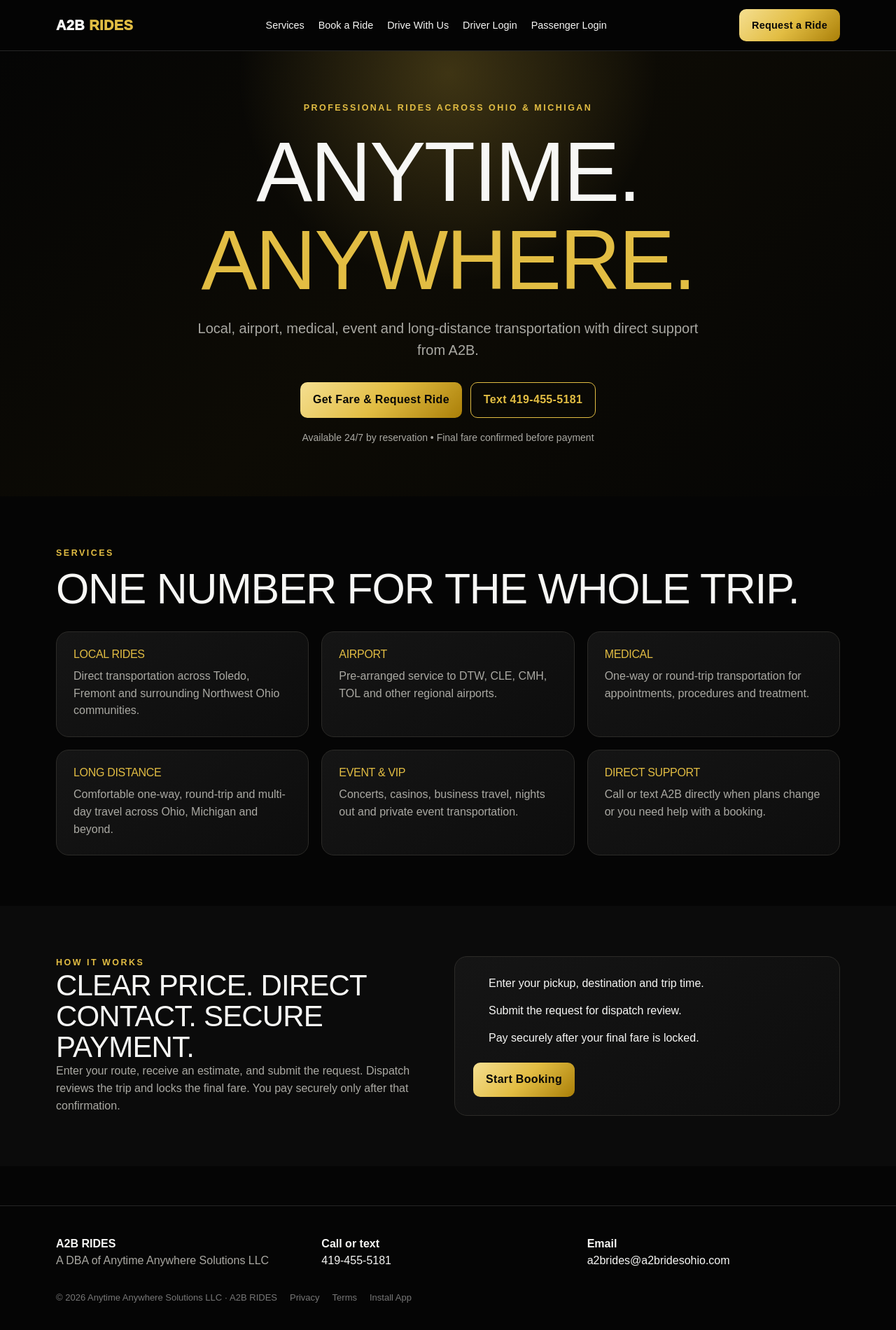
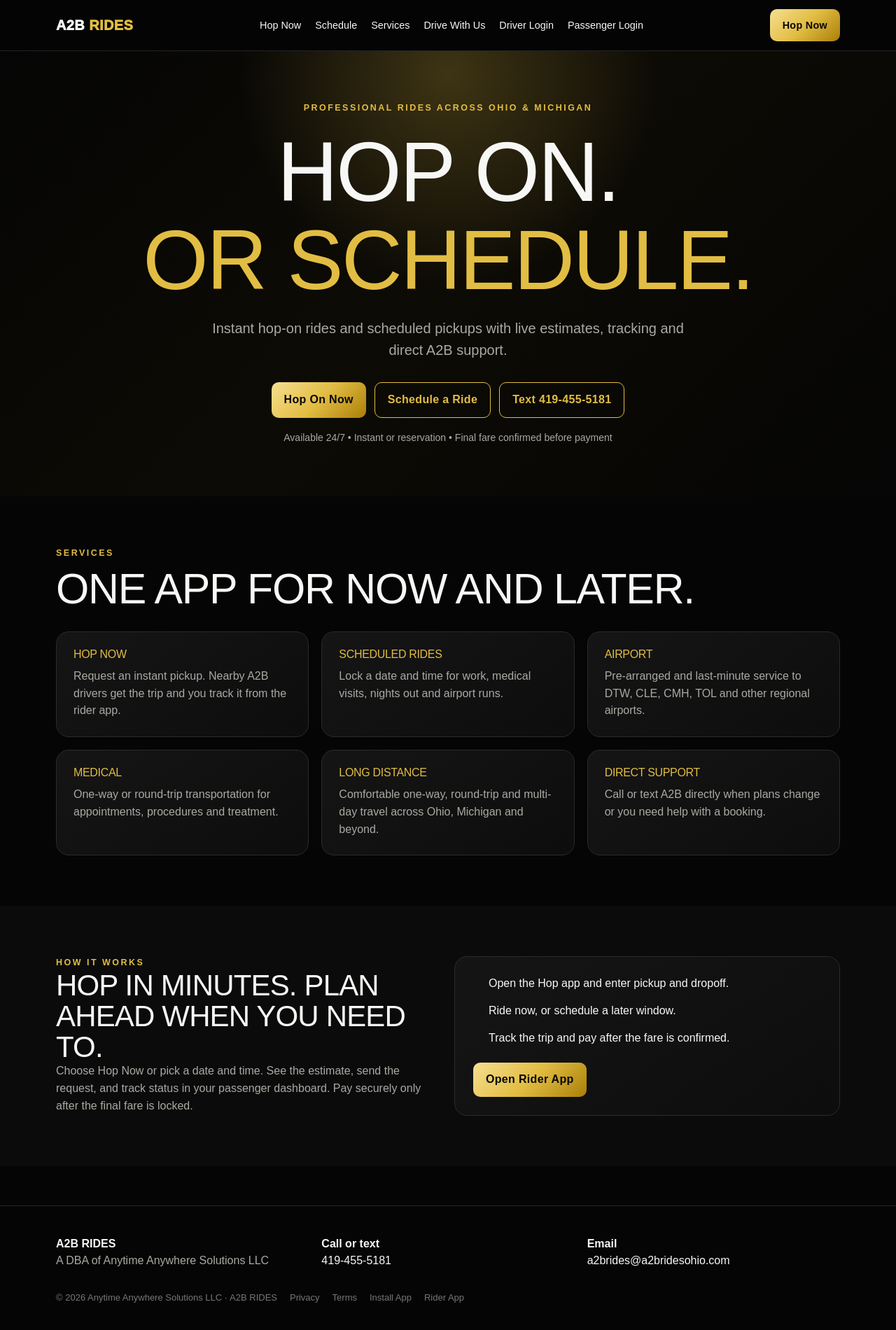
Before and after one commit to smobkings-oss/a2bridesohio-com, a Next.js app: page / in a window 1280 px wide. Shown: the top 1900 px of the page at 70% size. Built offline with nearby package versions, Linux system fonts and the light colour scheme; no server answers.

Commit message:
Update home and nav for Hop Now plus scheduled rides

```diff
--- a/app/layout.tsx
+++ b/app/layout.tsx
@@ -6,33 +6,51 @@
 export const metadata: Metadata = {
   metadataBase: new URL(process.env.SITE_URL || 'https://a2bridesohio.com'),
   title: { default: 'A2B RIDES | Anytime, Anywhere', template: '%s | A2B RIDES' },
-  description: 'Professional local, airport, medical, event and long-distance transportation across Ohio and Michigan.',
-  applicationName:'A2B RIDES',
-  openGraph:{type:'website',siteName:'A2B RIDES',title:'A2B RIDES | Anytime, Anywhere',description:'Professional transportation across Ohio and Michigan.',url:'/',images:[{url:'/opengraph-image',width:1200,height:630,alt:'A2B RIDES — Anytime. Anywhere.'}]},
-  twitter:{card:'summary_large_image',title:'A2B RIDES | Anytime, Anywhere',description:'Professional transportation across Ohio and Michigan.',images:['/opengraph-image']},
-  appleWebApp:{capable:true,statusBarStyle:'black-translucent',title:'A2B RIDES'},
+  description: 'Hop on instantly or schedule professional rides across Ohio and Michigan.',
+  applicationName: 'A2B RIDES',
+  openGraph: {type: 'website', siteName: 'A2B RIDES', title: 'A2B RIDES | Anytime, Anywhere', description: 'Instant hop-on rides and scheduled transportation across Ohio and Michigan.', url: '/', images: [{url: '/opengraph-image', width: 1200, height: 630, alt: 'A2B RIDES — Anytime. Anywhere.'}]},
+  twitter: {card: 'summary_large_image', title: 'A2B RIDES | Anytime, Anywhere', description: 'Instant hop-on rides and scheduled transportation across Ohio and Michigan.', images: ['/opengraph-image']},
+  appleWebApp: {capable: true, statusBarStyle: 'black-translucent', title: 'A2B RIDES'},
 };
 
-export const viewport={themeColor:'#d4af37',colorScheme:'dark'};
+export const viewport = {themeColor: '#d4af37', colorScheme: 'dark'};
 
 export default function RootLayout({ children }: Readonly<{ children: React.ReactNode }>) {
-  return <html lang="en"><body><PwaRegister/>
-    <header style={{position:'sticky',top:0,zIndex:40,background:'rgba(5,5,5,.94)',borderBottom:'1px solid #252525',backdropFilter:'blur(12px)'}}>
+  return (
+    <html lang="en">
+      <body>
+        <PwaRegister />
+        <header style={{position: 'sticky', top: 0, zIndex: 40, background: 'rgba(5,5,5,.94)', borderBottom: '1px solid #252525', backdropFilter: 'blur(12px)'}}>
           <div className="shell header-inner">
-        <Link href="/" style={{fontWeight:950,fontSize:20,letterSpacing:'.02em'}}>A2B <span className="gold">RIDES</span></Link>
-        <nav className="navlinks" aria-label="Main navigation"><Link href="/#services">Services</Link><Link href="/book">Book a Ride</Link><Link href="/drivers">Drive With Us</Link><Link href="/driver">Driver Login</Link><Link href="/account">Passenger Login</Link></nav>
-        <Link className="btn btn-gold mobile-call" href="/account">Sign In</Link>
-        <Link className="btn btn-gold navlinks" href="/book">Request a Ride</Link>
+            <Link href="/" style={{fontWeight: 950, fontSize: 20, letterSpacing: '.02em'}}>A2B <span className="gold">RIDES</span></Link>
+            <nav className="navlinks" aria-label="Main navigation">
+              <Link href="/hop">Hop Now</Link>
+              <Link href="/book">Schedule</Link>
+              <Link href="/#services">Services</Link>
+              <Link href="/drivers">Drive With Us</Link>
+              <Link href="/driver">Driver Login</Link>
+              <Link href="/account">Passenger Login</Link>
+            </nav>
+            <Link className="btn btn-gold mobile-call" href="/hop">Hop Now</Link>
+            <Link className="btn btn-gold navlinks" href="/hop">Hop Now</Link>
           </div>
         </header>
         {children}
-    <footer id="contact" style={{borderTop:'1px solid #252525',padding:'42px 0',marginTop:56}}>
+        <footer id="contact" style={{borderTop: '1px solid #252525', padding: '42px 0', marginTop: 56}}>
           <div className="shell grid3">
             <div><strong>A2B RIDES</strong><div className="muted">A DBA of Anytime Anywhere Solutions LLC</div></div>
-        <div><strong>Call or text</strong><br/><a href="tel:14194555181">419-455-5181</a></div>
-        <div><strong>Email</strong><br/><a href="mailto:a2brides@a2bridesohio.com">a2brides@a2bridesohio.com</a></div>
+            <div><strong>Call or text</strong><br /><a href="tel:14194555181">419-455-5181</a></div>
+            <div><strong>Email</strong><br /><a href="mailto:a2brides@a2bridesohio.com">a2brides@a2bridesohio.com</a></div>
           </div>
-      <div className="shell" style={{marginTop:30,display:'flex',gap:18,flexWrap:'wrap',color:'#777',fontSize:13}}><span>© 2026 Anytime Anywhere Solutions LLC · A2B RIDES</span><Link href="/privacy">Privacy</Link><Link href="/terms">Terms</Link><Link href="/install">Install App</Link></div>
+          <div className="shell" style={{marginTop: 30, display: 'flex', gap: 18, flexWrap: 'wrap', color: '#777', fontSize: 13}}>
+            <span>© 2026 Anytime Anywhere Solutions LLC · A2B RIDES</span>
+            <Link href="/privacy">Privacy</Link>
+            <Link href="/terms">Terms</Link>
+            <Link href="/install">Install App</Link>
+            <Link href="/hop">Rider App</Link>
+          </div>
         </footer>
-  </body></html>;
+      </body>
+    </html>
+  );
 }
--- a/app/page.tsx
+++ b/app/page.tsx
@@ -1,25 +1,52 @@
 import Link from 'next/link';
 
-const services=[
-  ['LOCAL RIDES','Direct transportation across Toledo, Fremont and surrounding Northwest Ohio communities.'],
-  ['AIRPORT','Pre-arranged service to DTW, CLE, CMH, TOL and other regional airports.'],
-  ['MEDICAL','One-way or round-trip transportation for appointments, procedures and treatment.'],
-  ['LONG DISTANCE','Comfortable one-way, round-trip and multi-day travel across Ohio, Michigan and beyond.'],
-  ['EVENT & VIP','Concerts, casinos, business travel, nights out and private event transportation.'],
-  ['DIRECT SUPPORT','Call or text A2B directly when plans change or you need help with a booking.'],
+const services = [
+  ['HOP NOW', 'Request an instant pickup. Nearby A2B drivers get the trip and you track it from the rider app.'],
+  ['SCHEDULED RIDES', 'Lock a date and time for work, medical visits, nights out and airport runs.'],
+  ['AIRPORT', 'Pre-arranged and last-minute service to DTW, CLE, CMH, TOL and other regional airports.'],
+  ['MEDICAL', 'One-way or round-trip transportation for appointments, procedures and treatment.'],
+  ['LONG DISTANCE', 'Comfortable one-way, round-trip and multi-day travel across Ohio, Michigan and beyond.'],
+  ['DIRECT SUPPORT', 'Call or text A2B directly when plans change or you need help with a booking.'],
 ];
 
-export default function Home(){return <main>
-  <section className="hero"><div className="shell" style={{textAlign:'center',paddingBlock:72}}>
-    <div className="eyebrow">PROFESSIONAL RIDES ACROSS OHIO &amp; MICHIGAN</div>
-    <h1 style={{fontSize:'clamp(3.4rem,10vw,7.5rem)',margin:'18px 0 20px'}}>ANYTIME.<br/><span className="gold">ANYWHERE.</span></h1>
-    <p className="muted" style={{fontSize:20,maxWidth:720,margin:'0 auto 30px'}}>Local, airport, medical, event and long-distance transportation with direct support from A2B.</p>
-    <div style={{display:'flex',gap:12,justifyContent:'center',flexWrap:'wrap'}}><Link className="btn btn-gold" href="/book">Get Fare &amp; Request Ride</Link><a className="btn btn-outline" href="sms:14194555181">Text 419-455-5181</a></div>
-    <p className="muted" style={{marginTop:18,fontSize:14}}>Available 24/7 by reservation • Final fare confirmed before payment</p>
-  </div></section>
-  <section id="services" className="shell section"><div className="eyebrow">SERVICES</div><h2 style={{fontSize:'clamp(2.2rem,6vw,3.8rem)',margin:'10px 0 28px'}}>ONE NUMBER FOR THE WHOLE TRIP.</h2><div className="grid3">{services.map(([title,description])=><article className="panel service-card" key={title}><h3 className="gold">{title}</h3><p className="muted">{description}</p></article>)}</div></section>
-  <section style={{background:'#0b0b0b',paddingBlock:72}}><div className="shell grid2">
-    <div><div className="eyebrow">HOW IT WORKS</div><h2 style={{fontSize:42}}>CLEAR PRICE. DIRECT CONTACT. SECURE PAYMENT.</h2><p className="muted">Enter your route, receive an estimate, and submit the request. Dispatch reviews the trip and locks the final fare. You pay securely only after that confirmation.</p></div>
-    <div className="panel" style={{padding:26}}><ol style={{margin:0,paddingLeft:22}}><li style={{marginBottom:14}}>Enter your pickup, destination and trip time.</li><li style={{marginBottom:14}}>Submit the request for dispatch review.</li><li>Pay securely after your final fare is locked.</li></ol><Link className="btn btn-gold" style={{marginTop:22}} href="/book">Start Booking</Link></div>
-  </div></section>
-</main>}
+export default function Home() {
+  return (
+    <main>
+      <section className="hero">
+        <div className="shell" style={{textAlign: 'center', paddingBlock: 72}}>
+          <div className="eyebrow">PROFESSIONAL RIDES ACROSS OHIO &amp; MICHIGAN</div>
+          <h1 style={{fontSize: 'clamp(3.4rem,10vw,7.5rem)', margin: '18px 0 20px'}}>HOP ON.<br /><span className="gold">OR SCHEDULE.</span></h1>
+          <p className="muted" style={{fontSize: 20, maxWidth: 720, margin: '0 auto 30px'}}>Instant hop-on rides and scheduled pickups with live estimates, tracking and direct A2B support.</p>
+          <div style={{display: 'flex', gap: 12, justifyContent: 'center', flexWrap: 'wrap'}}>
+            <Link className="btn btn-gold" href="/hop">Hop On Now</Link>
+            <Link className="btn btn-outline" href="/book">Schedule a Ride</Link>
+            <a className="btn btn-outline" href="sms:14194555181">Text 419-455-5181</a>
+          </div>
+          <p className="muted" style={{marginTop: 18, fontSize: 14}}>Available 24/7 • Instant or reservation • Final fare confirmed before payment</p>
+        </div>
+      </section>
+      <section id="services" className="shell section">
+        <div className="eyebrow">SERVICES</div>
+        <h2 style={{fontSize: 'clamp(2.2rem,6vw,3.8rem)', margin: '10px 0 28px'}}>ONE APP FOR NOW AND LATER.</h2>
+        <div className="grid3">{services.map(([title, description]) => <article className="panel service-card" key={title}><h3 className="gold">{title}</h3><p className="muted">{description}</p></article>)}</div>
+      </section>
+      <section style={{background: '#0b0b0b', paddingBlock: 72}}>
+        <div className="shell grid2">
+          <div>
+            <div className="eyebrow">HOW IT WORKS</div>
+            <h2 style={{fontSize: 42}}>HOP IN MINUTES. PLAN AHEAD WHEN YOU NEED TO.</h2>
+            <p className="muted">Choose Hop Now or pick a date and time. See the estimate, send the request, and track status in your passenger dashboard. Pay securely only after the final fare is locked.</p>
+          </div>
+          <div className="panel" style={{padding: 26}}>
+            <ol style={{margin: 0, paddingLeft: 22}}>
+              <li style={{marginBottom: 14}}>Open the Hop app and enter pickup and dropoff.</li>
+              <li style={{marginBottom: 14}}>Ride now, or schedule a later window.</li>
+              <li>Track the trip and pay after the fare is confirmed.</li>
+            </ol>
+            <Link className="btn btn-gold" style={{marginTop: 22}} href="/hop">Open Rider App</Link>
+          </div>
+        </div>
+      </section>
+    </main>
+  );
+}
```
Lines whose indentation alone changed are shown as unchanged.
